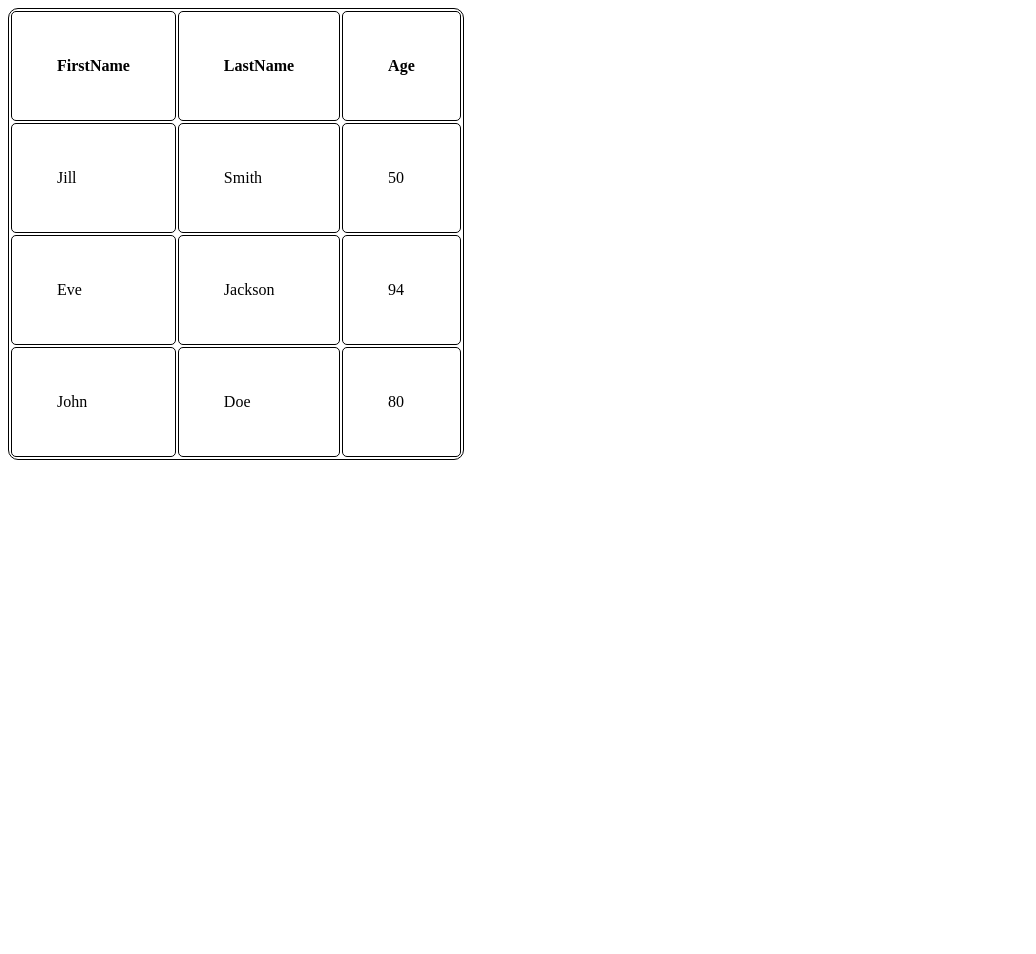
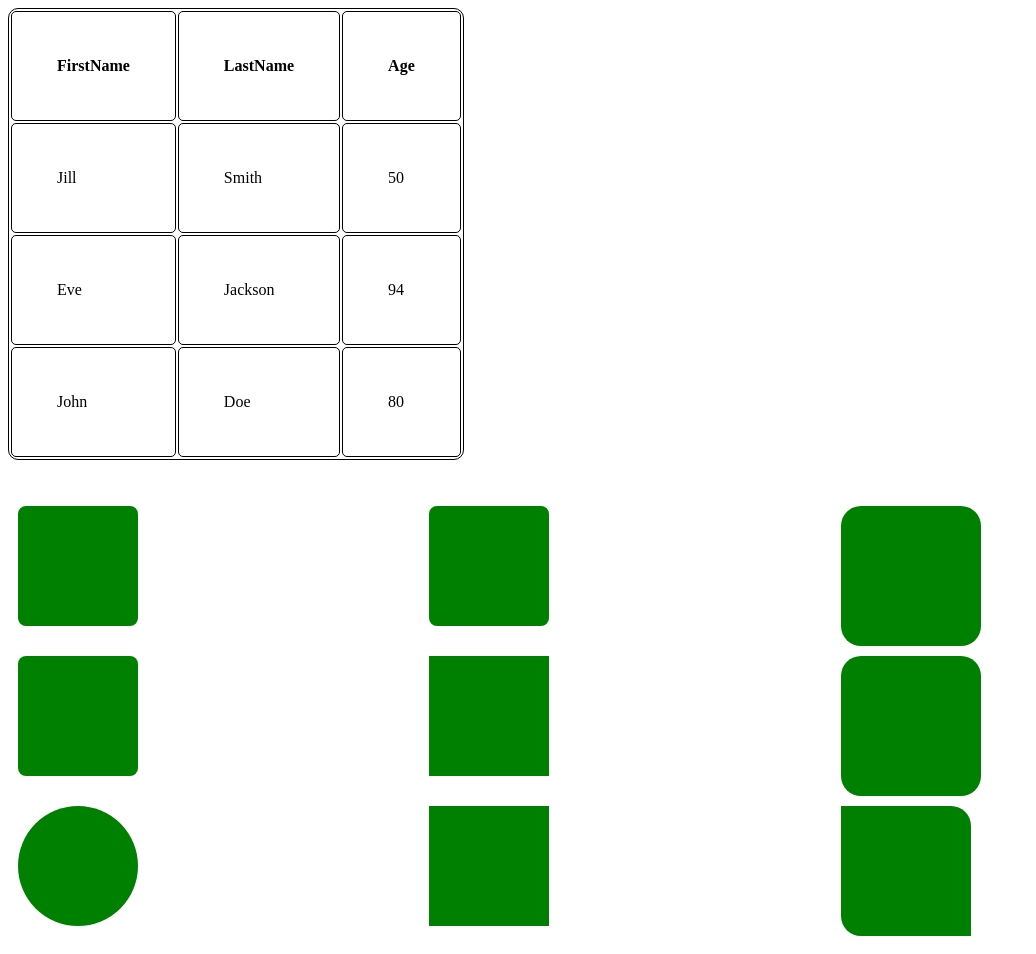
Before and after one commit to Tanzil209/Inters-Tasks, a plain HTML site: page task1_c.html in a window 1280 px wide. Shown: the whole page, without its empty margins (0-1036 px from the left). Before the commit the page ends 800 px from the top, so only its background shows below. Drawn offline with Linux system fonts and the light colour scheme.

Commit message:
Update task2.css

```diff
--- a/task2.css
+++ b/task2.css
@@ -18,16 +18,43 @@ td {
 }
 
 #one {
-  border-radius: 12px;
+  height: 100px;
+  width: 100px;
+  background-color: green;
+  padding: 10px;
+  border-radius: 8px;
 }
 #four {
-  border-radius: 40px;
+  height: 100px;
+  width: 100px;
+  background-color: green;
+  padding: 10px;
+  border-radius: 100px;
 }
 #three {
-  border-radius: 22px;
+  height: 100px;
+  width: 100px;
+  background-color: green;
+  border-radius: 20px;
   padding: 20px;
 }
 #five {
+  height: 100px;
+  width: 100px;
+  background-color: green;
+  padding: 15px;
   border-top-right-radius: 20px;
   border-bottom-left-radius: 20px;
 }
+#two {
+  height: 100px;
+  width: 100px;
+  background-color: green;
+  padding: 10px;
+}
+.container {
+  display: grid;
+  grid-template-columns: auto auto auto;
+  grid-gap: 10px; /* Add space between all columns */
+  padding: 10px;
+}
```
